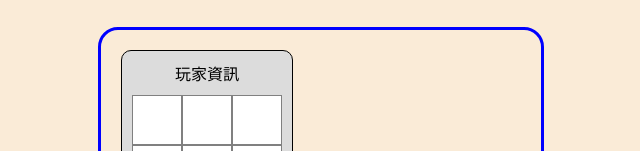
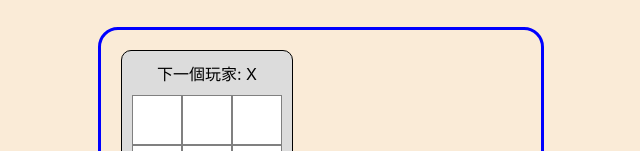
Before and after one commit to chendh/my-react-app, a React (Create React App) app: page / in a window 1280 px wide. Shown: the part 1130-1281 px from the top of the page, without its empty margins (319-959 px from the left). Built offline with nearby package versions, Linux system fonts and the light colour scheme.

Commit message:
refactor: Update status message in Tic-Tac-Toe board component

```diff
--- a/src/components/tic-tac-toe/Board.js
+++ b/src/components/tic-tac-toe/Board.js
@@ -13,7 +13,7 @@ function Board({ xIsNext, squares, onPlay }) {
     onPlay(nextSquares);
   };
 
-  let status = "玩家資訊";
+  let status = "下一個玩家: " + (xIsNext ? "X" : "O");
   return (
     <>
       <div className="status">{status}</div>
```
